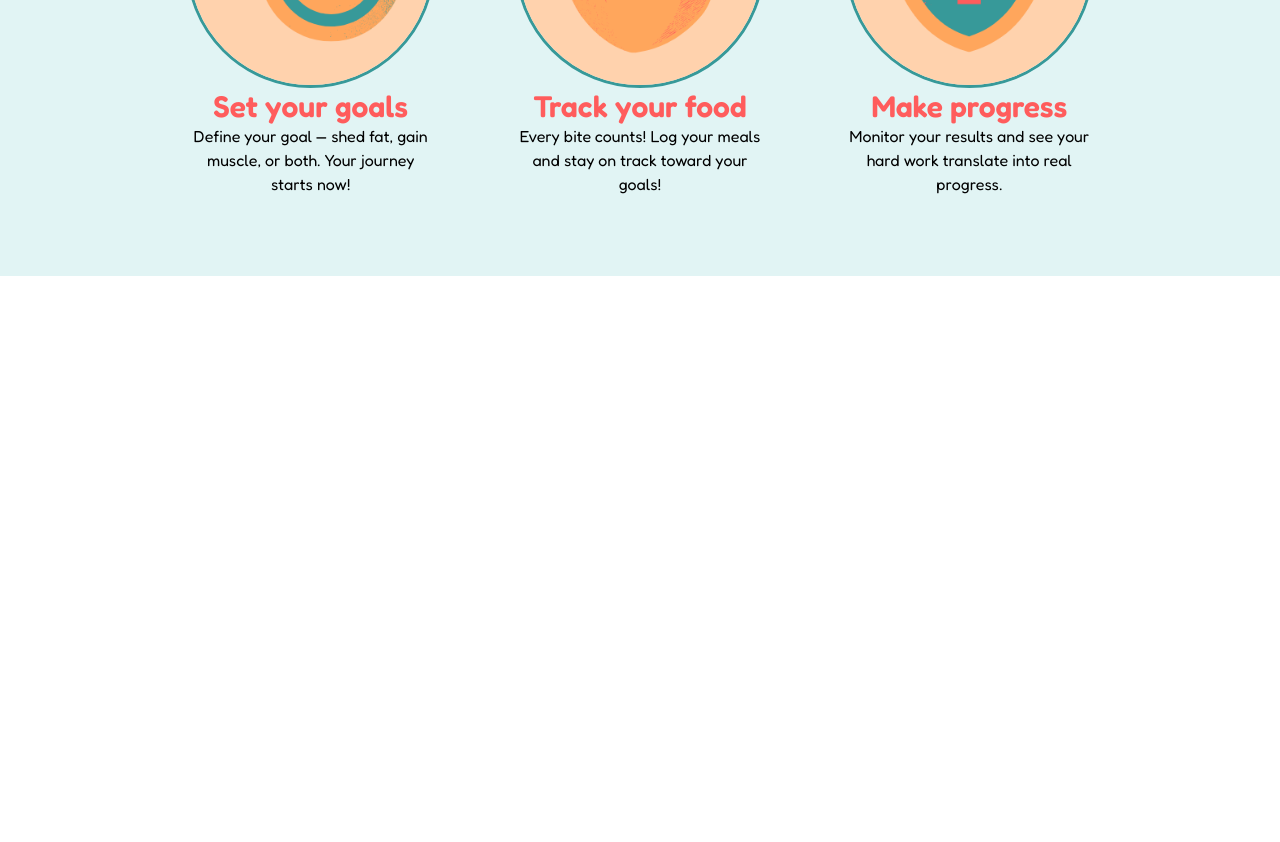
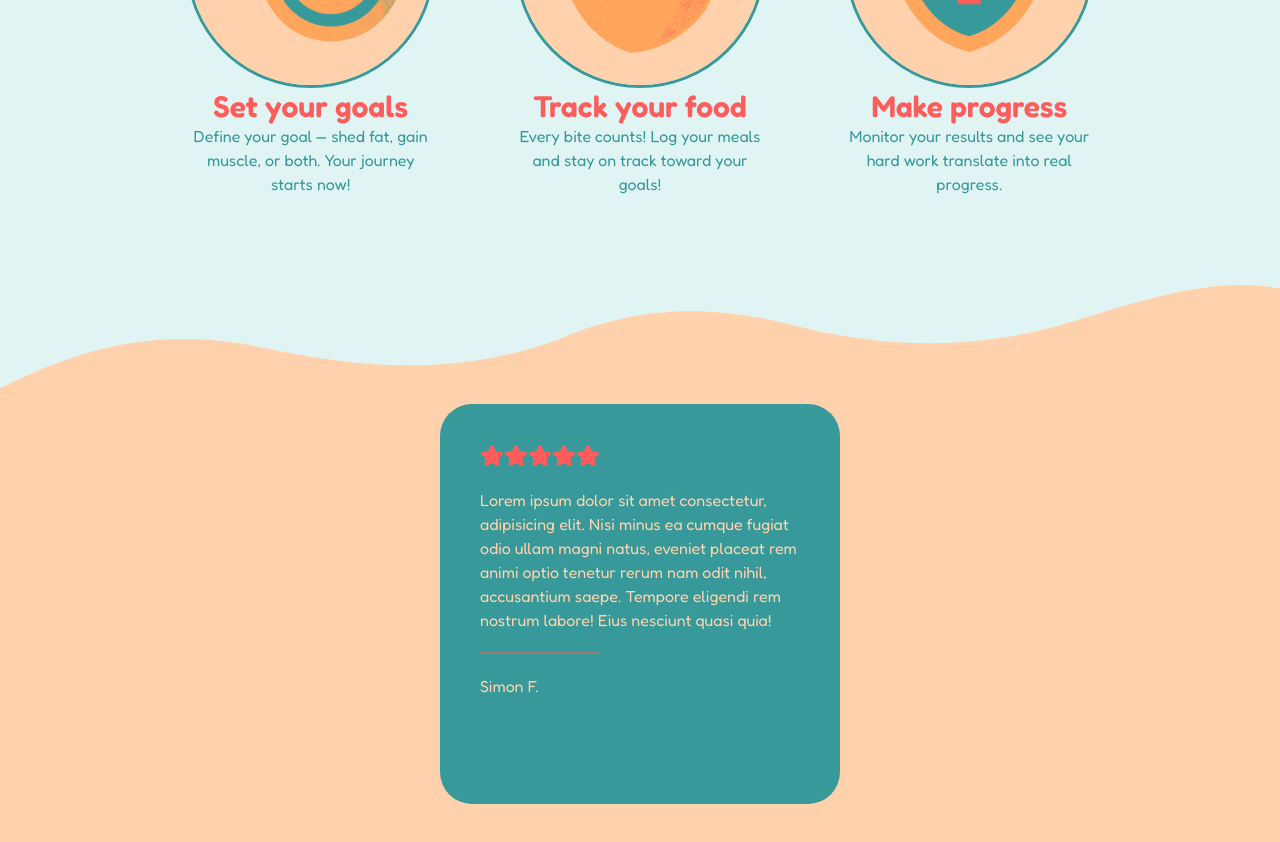
Before and after one commit to zsolt-98/Pomegrenade, a React (Vite) app: page / in a window 1280 px wide. Shown: the part 1100-1942 px from the top of the page. Before the commit the page ends 1376 px from the top, so only its background shows below. Built offline with nearby package versions, Linux system fonts and the light colour scheme.

Commit message:
working on ReviewCard

```diff
--- a/package.json
+++ b/package.json
@@ -11,6 +11,7 @@
   },
   "dependencies": {
     "@tailwindcss/vite": "^4.0.0",
+    "lucide-react": "^0.474.0",
     "react": "^18.3.1",
     "react-dom": "^18.3.1",
     "react-responsive": "^10.0.0",
--- a/src/components/Homepage.tsx
+++ /dev/null
@@ -1,9 +0,0 @@
-import Hero from "./Homepage/Hero";
-
-export default function Homepage() {
-  return (
-    <>
-      <Hero />;
-    </>
-  );
-}
--- a/src/components/Homepage/Homepage.tsx
+++ b/src/components/Homepage/Homepage.tsx
@@ -1,11 +1,13 @@
 import Hero from "./Hero";
 import Process from "./Process";
+import Reviews from "./Reviews";
 
 export default function Homepage() {
   return (
     <>
       <Hero />
       <Process />
+      <Reviews />
     </>
   );
 }
--- a/src/components/Homepage/Process.tsx
+++ b/src/components/Homepage/Process.tsx
@@ -2,16 +2,17 @@ import goals from "../../assets/goals-300x300px-bg.png";
 import food from "../../assets/food-300x300px-bg.png";
 import success from "../../assets/success-300x300px-bg.png";
 import ProcessBadge from "./ProcessBadge";
+import DividerProcess from "../SVG/DividerProcess";
 
 export default function Process() {
   return (
-    <section className="bg-tertiary-light pt-0 pb-20 xl:pt-20">
-      <div className="container mx-auto flex justify-center">
+    <section className="bg-tertiary-light relative">
+      <div className="container mx-auto flex justify-center pt-0 pb-20 xl:pt-20">
         <div className="max-w-[908px]">
           <h2 className="text-primary-1 mb-20 inline-block text-center text-3xl font-semibold lg:text-5xl">
             Three step formula for explosive progress
           </h2>
-          <div className="flex flex-col items-center justify-between gap-20 md:flex-row md:items-start">
+          <div className="flex flex-col items-center justify-between gap-10 md:flex-row md:items-start md:gap-20">
             <ProcessBadge
               imgSource={goals}
               heading="Set your goals"
@@ -30,6 +31,7 @@ export default function Process() {
           </div>
         </div>
       </div>
+      <DividerProcess fill="var(--color-secondary-light)" className="" />
     </section>
   );
 }
--- a/src/components/Homepage/ProcessBadge.tsx
+++ b/src/components/Homepage/ProcessBadge.tsx
@@ -19,7 +19,7 @@ export default function ProcessBadge({
       <h3 className="text-primary-1 text-xl font-semibold lg:text-3xl">
         {heading}
       </h3>
-      <p className="">{paragraph}</p>
+      <p className="text-tertiary">{paragraph}</p>
     </div>
   );
 }
--- /dev/null
+++ b/src/components/Homepage/Reviews.tsx
@@ -0,0 +1,17 @@
+import ReviewsCard from "./ReviewsCard";
+
+export default function Reviews() {
+  return (
+    <section className="bg-secondary-light h-[100vh]">
+      <div className="container mx-auto flex justify-center">
+        {/* Card */}
+        <ReviewsCard
+          bgColor="bg-tertiary"
+          starColor="var(--color-primary-1)"
+          pColor="text-secondary-light"
+        />
+        {/* Card */}
+      </div>
+    </section>
+  );
+}
--- /dev/null
+++ b/src/components/Homepage/ReviewsCard.tsx
@@ -0,0 +1,31 @@
+import FiveStars from "../SVG/FiveStars";
+
+interface ReviewCardProps {
+  bgColor: string;
+  starColor: string;
+  pColor: string;
+  hColor?: string;
+}
+
+export default function ReviewsCard({
+  bgColor,
+  starColor,
+  pColor,
+  hColor = pColor,
+}: ReviewCardProps) {
+  return (
+    <div
+      className={`${bgColor} flex h-100 w-100 flex-col gap-5 rounded-4xl p-10`}
+    >
+      <FiveStars size={24} fill={starColor} />
+      <p className={pColor}>
+        Lorem ipsum dolor sit amet consectetur, adipisicing elit. Nisi minus ea
+        cumque fugiat odio ullam magni natus, eveniet placeat rem animi optio
+        tenetur rerum nam odit nihil, accusantium saepe. Tempore eligendi rem
+        nostrum labore! Eius nesciunt quasi quia!
+      </p>
+      <div className="bg-primary-1 h-0.5 w-30 opacity-50"></div>
+      <h3 className={hColor}>Simon F.</h3>
+    </div>
+  );
+}
--- /dev/null
+++ b/src/components/SVG/DividerProcess.tsx
@@ -0,0 +1,13 @@
+import { SVGProps } from "../../types";
+export default function DividerProcess({ className, fill }: SVGProps) {
+  return (
+    <svg
+      className={`w-full rotate-180 ${className || ""}`}
+      xmlns="http://www.w3.org/2000/svg"
+      viewBox="0 0 1000 100"
+      fill={fill}
+    >
+      <path d="M0 0v90.2C49.7 99.9 105 82 160 65c75.5-23.3 145.5-22.4 222-3 63 16 119 14 173-8 79.5-32.4 156.2-27.6 240-10 82.6 17.4 143-1 205-31.7V0H0Z"></path>
+    </svg>
+  );
+}
--- /dev/null
+++ b/src/components/SVG/FiveStars.tsx
@@ -0,0 +1,14 @@
+import { Star } from "lucide-react";
+import { SVGProps } from "../../types";
+
+export default function FiveStars({ fill, size }: SVGProps) {
+  return (
+    <div className="flex">
+      <Star size={size} fill={fill} color={fill} />
+      <Star size={size} fill={fill} color={fill} />
+      <Star size={size} fill={fill} color={fill} />
+      <Star size={size} fill={fill} color={fill} />
+      <Star size={size} fill={fill} color={fill} />
+    </div>
+  );
+}
```
Also changed, not shown: 1 other file (tests, documents, lock files or other folders).
